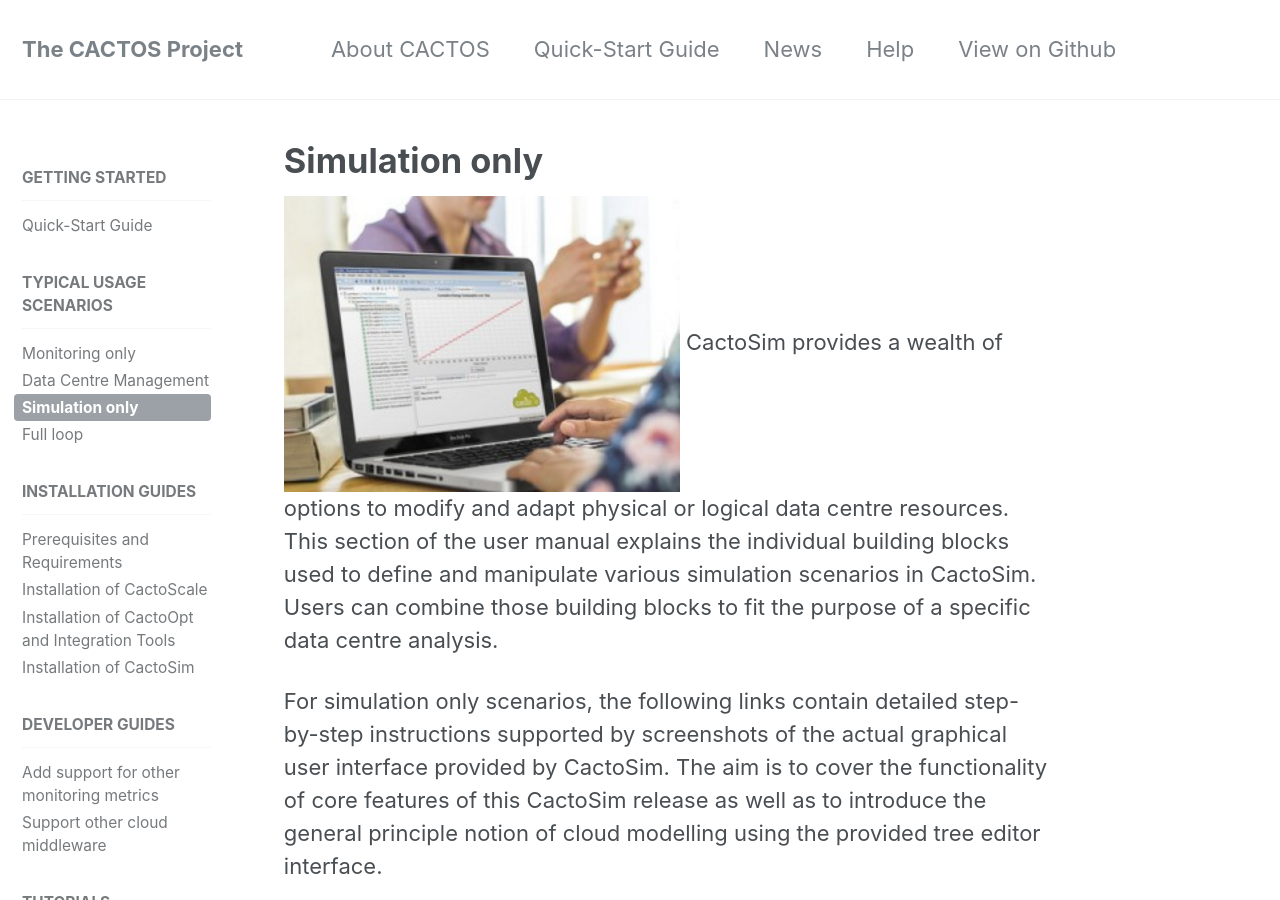
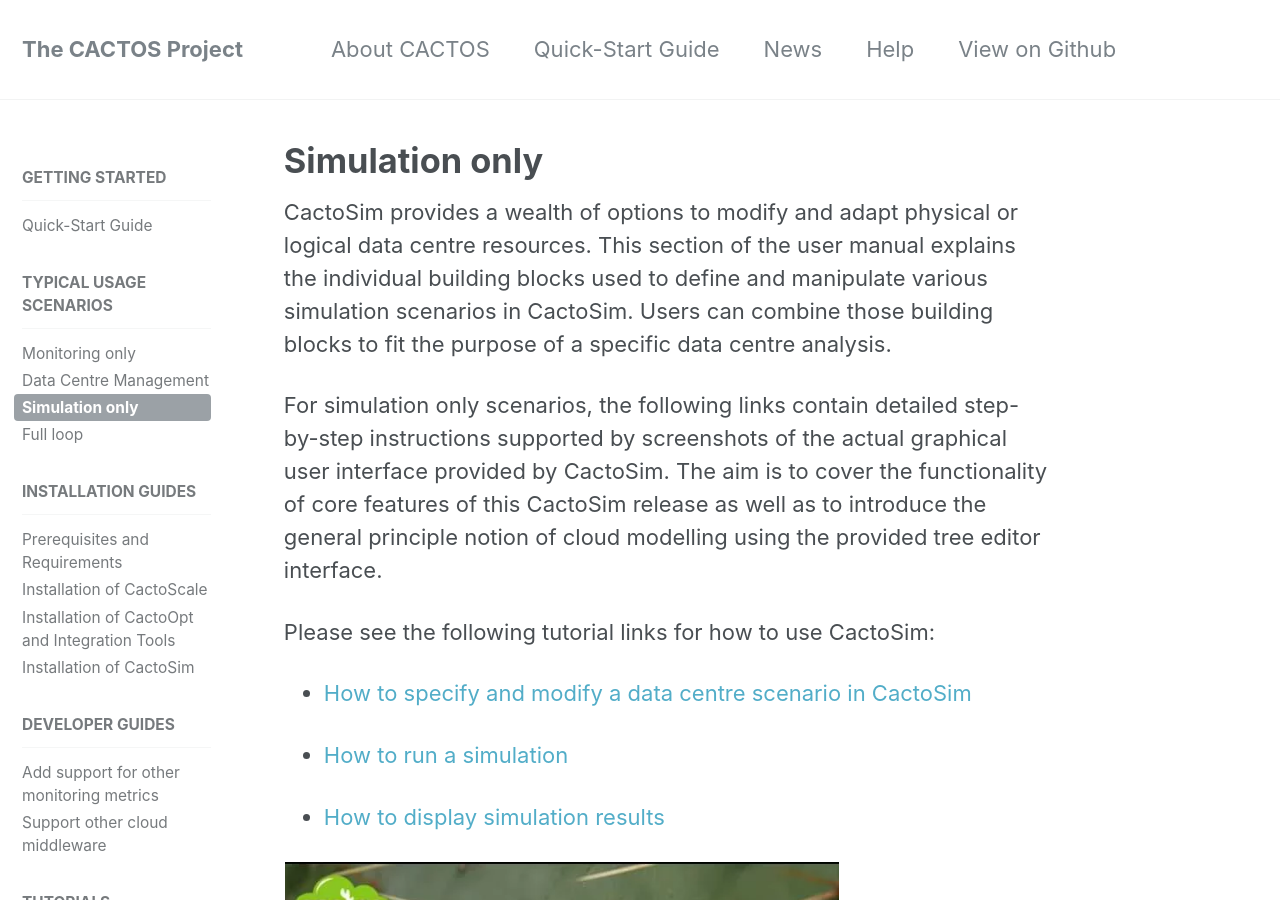
Before and after one commit to cactos/cactos.github.io, a Jekyll site: the page built from _docs/04_simulation-only.md, in a window 1280 px wide and 900 px high. Built offline with Jekyll 4.4.1, drawn with Linux system fonts in a browser that asks for light colours.

Commit message:
fixed errors

```diff
--- a/_docs/04_simulation-only.md
+++ b/_docs/04_simulation-only.md
@@ -5,9 +5,6 @@
 
 {% include base_path %}
 
-[Doc9_1]: {{ base_path }}/assets/images/Doc4_1.PNG "CactoSim Screen"
-
-![alt text][Doc9_1]
 CactoSim provides a wealth of options to modify and adapt physical or logical data centre resources. This section of the user manual explains the individual building blocks used to define and manipulate various simulation scenarios in CactoSim. Users can combine those building blocks to fit the purpose of a specific data centre analysis.
 
 For simulation only scenarios, the following links contain detailed step-by-step instructions supported by screenshots of the actual graphical user interface provided by CactoSim. The aim is to cover the functionality of core features of this CactoSim release as well as to introduce the general principle notion of cloud modelling using the provided tree editor interface.
```
